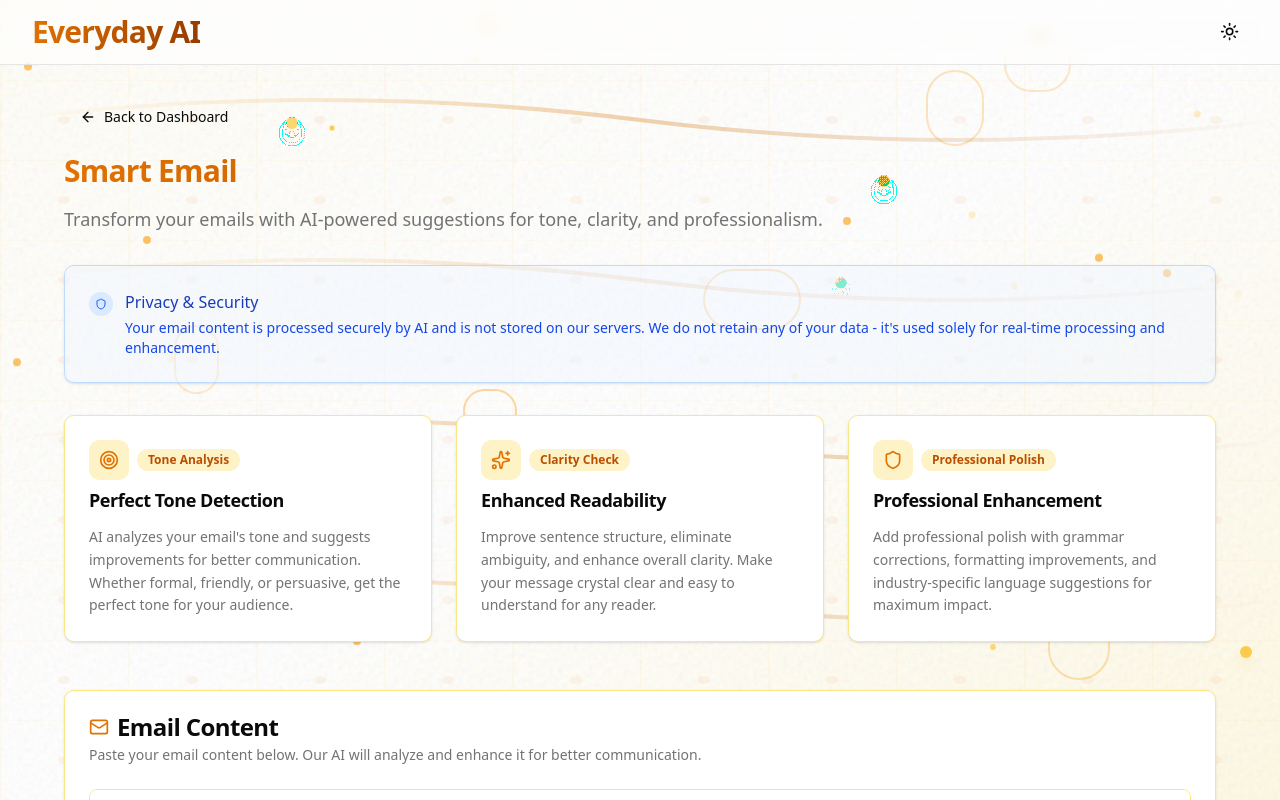
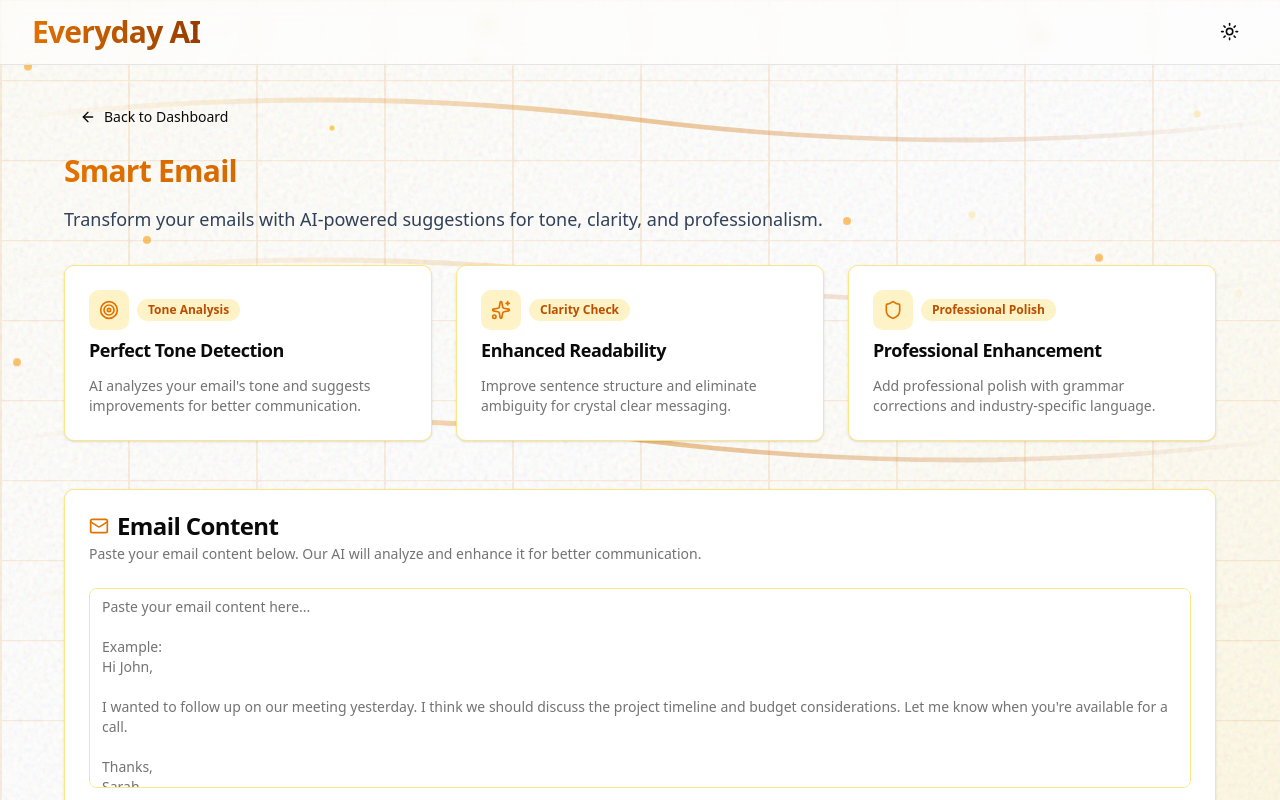
Before and after one commit to vkondi/everyday-ai, a Next.js app: page /tools/smart-email in a window 1280 px wide. Shown: the top 800 px of the page. Built offline with nearby package versions, Linux system fonts and the light colour scheme.

Commit message:
feat: smart email ui enhancement

```diff
--- a/app/dashboard/page.tsx
+++ b/app/dashboard/page.tsx
@@ -43,7 +43,7 @@ export default function DashboardPage() {
               Welcome to Everyday AI
             </h2>
             <div className="prose prose-lg dark:prose-invert max-w-none">
-              <p className="text-muted-foreground leading-relaxed">
+              <p className="text-slate-700 dark:text-slate-300 leading-relaxed">
                 Discover the power of artificial intelligence in your daily life. Our suite of intelligent tools is designed to enhance your productivity,
                 streamline your workflow, and make complex tasks simple. From crafting perfect emails to planning dream vacations,
                 let AI be your personal assistant for a smarter, more efficient tomorrow.
@@ -57,7 +57,7 @@ export default function DashboardPage() {
               <h3 className="text-2xl font-semibold tracking-tight mb-2 bg-gradient-to-r from-amber-600 to-amber-800 bg-clip-text text-transparent">
                 Intelligent Solutions Hub
               </h3>
-              <p className="text-muted-foreground">Explore our curated collection of AI-powered tools designed to transform your daily tasks</p>
+              <p className="text-slate-700 dark:text-slate-300">Explore our curated collection of AI-powered tools designed to transform your daily tasks</p>
             </div>
             <div className="grid grid-cols-1 md:grid-cols-2 lg:grid-cols-3 gap-6">
               {tools.map((tool) => (
--- a/app/tools/news-digest/page.tsx
+++ b/app/tools/news-digest/page.tsx
@@ -22,7 +22,7 @@ export default function NewsDigestPage() {
               </Button>
             </Link>
             <h1 className="text-3xl font-bold tracking-tight mb-4 bg-gradient-to-r from-amber-600 to-amber-800 bg-clip-text text-transparent">News Digest</h1>
-            <p className="text-muted-foreground">
+            <p className="text-slate-700 dark:text-slate-300">
               Stay informed with AI-curated news summaries tailored to your interests.
             </p>
           </div>
--- a/app/tools/smart-email/page.tsx
+++ b/app/tools/smart-email/page.tsx
@@ -1,6 +1,6 @@
 "use client"
 
-import { useState } from "react"
+import React, { useState } from "react"
 import { Button } from "@/components/ui/button"
 import { Header } from "@/components/header"
 import { Footer } from "@/components/footer"
@@ -9,7 +9,7 @@ import { BackgroundPattern } from "@/components/background-pattern"
 import { Card, CardContent, CardDescription, CardHeader, CardTitle } from "@/components/ui/card"
 import { Badge } from "@/components/ui/badge"
 import { Textarea } from "../../../components/ui/textarea"
-import { ArrowLeft, Mail, Sparkles, Target, Shield, Zap, Loader2, Copy, Check } from "lucide-react"
+import { ArrowLeft, Mail, Sparkles, Target, Shield, Zap, Loader2, Copy, Check, ChevronLeft, ChevronRight } from "lucide-react"
 import Link from "next/link"
 
 interface EmailAnalysis {
@@ -35,6 +35,28 @@ export default function SmartEmailPage() {
   const [copySuccess, setCopySuccess] = useState(false)
   const [copySubjectSuccess, setCopySubjectSuccess] = useState(false)
   const [copyEmailSuccess, setCopyEmailSuccess] = useState(false)
+  const [currentCardIndex, setCurrentCardIndex] = useState(0)
+
+  const featureCards = [
+    {
+      icon: Target,
+      badge: "Tone Analysis",
+      title: "Perfect Tone Detection",
+      description: "AI analyzes your email's tone and suggests improvements for better communication."
+    },
+    {
+      icon: Sparkles,
+      badge: "Clarity Check",
+      title: "Enhanced Readability",
+      description: "Improve sentence structure and eliminate ambiguity for crystal clear messaging."
+    },
+    {
+      icon: Shield,
+      badge: "Professional Polish",
+      title: "Professional Enhancement",
+      description: "Add professional polish with grammar corrections and industry-specific language."
+    }
+  ]
 
   const copyToClipboard = async (text: string, setSuccessState: (value: boolean) => void) => {
     try {
@@ -75,6 +97,14 @@ export default function SmartEmailPage() {
     }
   }
 
+  const nextCard = () => {
+    setCurrentCardIndex((prev) => (prev + 1) % featureCards.length)
+  }
+
+  const prevCard = () => {
+    setCurrentCardIndex((prev) => (prev - 1 + featureCards.length) % featureCards.length)
+  }
+
   return (
     <div className="min-h-screen flex flex-col relative">
       <BackgroundPattern />
@@ -93,90 +123,103 @@ export default function SmartEmailPage() {
             <h1 className="text-3xl font-bold tracking-tight mb-4 bg-gradient-to-r from-amber-600 to-amber-800 bg-clip-text text-transparent">
               Smart Email
             </h1>
-            <p className="text-muted-foreground text-lg">
+            <p className="text-slate-700 dark:text-slate-300 text-lg">
               Transform your emails with AI-powered suggestions for tone, clarity, and professionalism.
             </p>
           </div>
 
-          {/* Privacy Note */}
-          <Card className="mb-8 border-blue-200 dark:border-blue-800 bg-blue-50/50 dark:bg-blue-900/10">
-            <CardContent className="pt-6">
-              <div className="flex items-start space-x-3">
-                <div className="w-6 h-6 bg-blue-100 dark:bg-blue-900/20 rounded-full flex items-center justify-center flex-shrink-0 mt-0.5">
-                  <Shield className="h-3 w-3 text-blue-600 dark:text-blue-400" />
-                </div>
-                <div>
-                  <h4 className="font-medium text-blue-800 dark:text-blue-200 mb-1">Privacy & Security</h4>
-                  <p className="text-sm text-blue-700 dark:text-blue-300">
-                    Your email content is processed securely by AI and is not stored on our servers.
-                    We do not retain any of your data - it&apos;s used solely for real-time processing and enhancement.
-                  </p>
-                </div>
-              </div>
-            </CardContent>
-          </Card>
-
-          {/* Feature Cards */}
-          <div className="grid grid-cols-1 md:grid-cols-3 gap-6 mb-12">
-            <Card className="border-amber-200 dark:border-amber-800">
+          {/* Feature Cards - Grid on large screens, Carousel on mobile */}
+          <div className="mb-12">
+            {/* Desktop/Tablet Grid View */}
+            <div className="hidden md:grid md:grid-cols-3 gap-6">
+              {featureCards.map((card, index) => (
+                <Card key={index} className="border-amber-200 dark:border-amber-800">
                   <CardHeader className="pb-3">
                     <div className="flex items-center space-x-2">
                       <div className="w-10 h-10 bg-amber-100 dark:bg-amber-900/20 rounded-lg flex items-center justify-center">
-                    <Target className="h-5 w-5 text-amber-600 dark:text-amber-400" />
+                        {(() => {
+                          const IconComponent = card.icon;
+                          return <IconComponent className="h-5 w-5 text-amber-600 dark:text-amber-400" />;
+                        })()}
                       </div>
                       <Badge variant="secondary" className="bg-amber-100 dark:bg-amber-900/20 text-amber-700 dark:text-amber-300">
-                    Tone Analysis
+                        {card.badge}
                       </Badge>
                     </div>
-                <CardTitle className="text-lg">Perfect Tone Detection</CardTitle>
+                    <CardTitle className="text-lg">{card.title}</CardTitle>
                   </CardHeader>
                   <CardContent>
-                                   <CardDescription className="text-sm leading-relaxed">
-                     AI analyzes your email&apos;s tone and suggests improvements for better communication.
-                     Whether formal, friendly, or persuasive, get the perfect tone for your audience.
+                    <CardDescription className="text-sm">
+                      {card.description}
                     </CardDescription>
                   </CardContent>
                 </Card>
+              ))}
+            </div>
 
-            <Card className="border-amber-200 dark:border-amber-800">
+            {/* Mobile Carousel View */}
+            <div className="md:hidden">
+              <div className="relative">
+                <div className="flex justify-center">
+                  <Card className="border-amber-200 dark:border-amber-800 max-w-md w-full">
                     <CardHeader className="pb-3">
                       <div className="flex items-center space-x-2">
                         <div className="w-10 h-10 bg-amber-100 dark:bg-amber-900/20 rounded-lg flex items-center justify-center">
-                    <Sparkles className="h-5 w-5 text-amber-600 dark:text-amber-400" />
+                          {(() => {
+                            const IconComponent = featureCards[currentCardIndex].icon;
+                            return <IconComponent className="h-5 w-5 text-amber-600 dark:text-amber-400" />;
+                          })()}
                         </div>
                         <Badge variant="secondary" className="bg-amber-100 dark:bg-amber-900/20 text-amber-700 dark:text-amber-300">
-                    Clarity Check
+                          {featureCards[currentCardIndex].badge}
                         </Badge>
                       </div>
-                <CardTitle className="text-lg">Enhanced Readability</CardTitle>
+                      <CardTitle className="text-lg">{featureCards[currentCardIndex].title}</CardTitle>
                     </CardHeader>
                     <CardContent>
-                <CardDescription className="text-sm leading-relaxed">
-                  Improve sentence structure, eliminate ambiguity, and enhance overall clarity.
-                  Make your message crystal clear and easy to understand for any reader.
+                      <CardDescription className="text-sm">
+                        {featureCards[currentCardIndex].description}
                       </CardDescription>
                     </CardContent>
                   </Card>
+                </div>
 
-            <Card className="border-amber-200 dark:border-amber-800">
-              <CardHeader className="pb-3">
-                <div className="flex items-center space-x-2">
-                  <div className="w-10 h-10 bg-amber-100 dark:bg-amber-900/20 rounded-lg flex items-center justify-center">
-                    <Shield className="h-5 w-5 text-amber-600 dark:text-amber-400" />
+                {/* Carousel Navigation */}
+                <div className="flex justify-center items-center mt-4 space-x-4">
+                  <Button
+                    variant="ghost"
+                    size="sm"
+                    onClick={prevCard}
+                    className="h-8 w-8 p-0"
+                  >
+                    <ChevronLeft className="h-4 w-4" />
+                  </Button>
+
+                  <div className="flex space-x-2">
+                    {featureCards.map((_, index) => (
+                      <button
+                        key={index}
+                        onClick={() => setCurrentCardIndex(index)}
+                        className={`w-2 h-2 rounded-full transition-colors ${
+                          index === currentCardIndex
+                            ? 'bg-amber-600 dark:bg-amber-400'
+                            : 'bg-gray-300 dark:bg-gray-600'
+                        }`}
+                      />
+                    ))}
                   </div>
-                  <Badge variant="secondary" className="bg-amber-100 dark:bg-amber-900/20 text-amber-700 dark:text-amber-300">
-                    Professional Polish
-                  </Badge>
+
+                  <Button
+                    variant="ghost"
+                    size="sm"
+                    onClick={nextCard}
+                    className="h-8 w-8 p-0"
+                  >
+                    <ChevronRight className="h-4 w-4" />
+                  </Button>
                 </div>
-                <CardTitle className="text-lg">Professional Enhancement</CardTitle>
-              </CardHeader>
-              <CardContent>
-                <CardDescription className="text-sm leading-relaxed">
-                  Add professional polish with grammar corrections, formatting improvements,
-                  and industry-specific language suggestions for maximum impact.
-                </CardDescription>
-              </CardContent>
-            </Card>
+              </div>
+            </div>
           </div>
 
           {/* Email Input Section */}
@@ -377,6 +420,23 @@ export default function SmartEmailPage() {
               </CardContent>
             </Card>
           )}
+
+          {/* Privacy Note - Moved to bottom */}
+          <Card className="mt-8 border-blue-200 dark:border-blue-800 bg-blue-50/50 dark:bg-blue-900/10">
+            <CardContent className="pt-6">
+              <div className="flex items-start space-x-3">
+                <div className="w-6 h-6 bg-blue-100 dark:bg-blue-900/20 rounded-full flex items-center justify-center flex-shrink-0 mt-0.5">
+                  <Shield className="h-3 w-3 text-blue-600 dark:text-blue-400" />
+                </div>
+                <div>
+                  <h4 className="font-medium text-blue-800 dark:text-blue-200 mb-1">Privacy & Security</h4>
+                  <p className="text-sm text-blue-700 dark:text-blue-300">
+                    Your email content is processed securely and not stored on our servers.
+                  </p>
+                </div>
+              </div>
+            </CardContent>
+          </Card>
         </div>
       </main>
 
--- a/app/tools/travel-itinerary/page.tsx
+++ b/app/tools/travel-itinerary/page.tsx
@@ -22,7 +22,7 @@ export default function TravelItineraryPage() {
               </Button>
             </Link>
             <h1 className="text-3xl font-bold tracking-tight mb-4 bg-gradient-to-r from-amber-600 to-amber-800 bg-clip-text text-transparent">Travel Itinerary Builder</h1>
-            <p className="text-muted-foreground">
+            <p className="text-slate-700 dark:text-slate-300">
               Create personalized travel plans with AI recommendations for destinations, activities, and budget optimization.
             </p>
           </div>
--- a/components/background-pattern.tsx
+++ b/components/background-pattern.tsx
@@ -36,8 +36,8 @@ export function BackgroundPattern() {
         ))}
       </div>
 
-      {/* Neural Network Grid */}
-      <div className="absolute inset-0 opacity-15 dark:opacity-25">
+      {/* Neural Network Grid - Enhanced visibility */}
+      <div className="absolute inset-0 opacity-25 dark:opacity-35">
         <svg
           className="w-full h-full"
           xmlns="http://www.w3.org/2000/svg"
@@ -51,13 +51,12 @@ export function BackgroundPattern() {
               height="10"
               patternUnits="userSpaceOnUse"
             >
-              <circle cx="5" cy="5" r="0.5" fill="currentColor" className="text-amber-600/40 dark:text-amber-400/50" />
               <path
                 d="M 10 0 L 0 0 0 10"
                 fill="none"
                 stroke="currentColor"
-                strokeWidth="0.2"
-                className="text-amber-500/30 dark:text-amber-300/40"
+                strokeWidth="0.3"
+                className="text-amber-600/50 dark:text-amber-400/60"
               />
             </pattern>
           </defs>
@@ -75,42 +74,24 @@ export function BackgroundPattern() {
         >
           <defs>
             <linearGradient id="circuitGradient" x1="0%" y1="0%" x2="100%" y2="100%">
-              <stop offset="0%" stopColor="rgb(245 158 11)" stopOpacity="0.3" />
-              <stop offset="50%" stopColor="rgb(217 119 6)" stopOpacity="0.5" />
-              <stop offset="100%" stopColor="rgb(180 83 9)" stopOpacity="0.3" />
+              <stop offset="0%" stopColor="rgb(245 158 11)" stopOpacity="0.4" />
+              <stop offset="50%" stopColor="rgb(217 119 6)" stopOpacity="0.6" />
+              <stop offset="100%" stopColor="rgb(180 83 9)" stopOpacity="0.4" />
             </linearGradient>
           </defs>
 
           {/* Horizontal circuit lines */}
-          <line x1="0" y1="20" x2="100" y2="20" stroke="url(#circuitGradient)" strokeWidth="0.3" className="animate-pulse" />
-          <line x1="0" y1="40" x2="100" y2="40" stroke="url(#circuitGradient)" strokeWidth="0.3" className="animate-pulse" style={{animationDelay: '0.5s'}} />
-          <line x1="0" y1="60" x2="100" y2="60" stroke="url(#circuitGradient)" strokeWidth="0.3" className="animate-pulse" style={{animationDelay: '1s'}} />
-          <line x1="0" y1="80" x2="100" y2="80" stroke="url(#circuitGradient)" strokeWidth="0.3" className="animate-pulse" style={{animationDelay: '1.5s'}} />
+          <line x1="0" y1="20" x2="100" y2="20" stroke="url(#circuitGradient)" strokeWidth="0.4" className="animate-pulse" />
+          <line x1="0" y1="40" x2="100" y2="40" stroke="url(#circuitGradient)" strokeWidth="0.4" className="animate-pulse" style={{animationDelay: '0.5s'}} />
+          <line x1="0" y1="60" x2="100" y2="60" stroke="url(#circuitGradient)" strokeWidth="0.4" className="animate-pulse" style={{animationDelay: '1s'}} />
+          <line x1="0" y1="80" x2="100" y2="80" stroke="url(#circuitGradient)" strokeWidth="0.4" className="animate-pulse" style={{animationDelay: '1.5s'}} />
 
           {/* Vertical circuit lines */}
-          <line x1="20" y1="0" x2="20" y2="100" stroke="url(#circuitGradient)" strokeWidth="0.3" className="animate-pulse" style={{animationDelay: '0.3s'}} />
-          <line x1="40" y1="0" x2="40" y2="100" stroke="url(#circuitGradient)" strokeWidth="0.3" className="animate-pulse" style={{animationDelay: '0.8s'}} />
-          <line x1="60" y1="0" x2="60" y2="100" stroke="url(#circuitGradient)" strokeWidth="0.3" className="animate-pulse" style={{animationDelay: '1.3s'}} />
-          <line x1="80" y1="0" x2="80" y2="100" stroke="url(#circuitGradient)" strokeWidth="0.3" className="animate-pulse" style={{animationDelay: '1.8s'}} />
+          <line x1="20" y1="0" x2="20" y2="100" stroke="url(#circuitGradient)" strokeWidth="0.4" className="animate-pulse" style={{animationDelay: '0.3s'}} />
+          <line x1="40" y1="0" x2="40" y2="100" stroke="url(#circuitGradient)" strokeWidth="0.4" className="animate-pulse" style={{animationDelay: '0.8s'}} />
+          <line x1="60" y1="0" x2="60" y2="100" stroke="url(#circuitGradient)" strokeWidth="0.4" className="animate-pulse" style={{animationDelay: '1.3s'}} />
+          <line x1="80" y1="0" x2="80" y2="100" stroke="url(#circuitGradient)" strokeWidth="0.4" className="animate-pulse" style={{animationDelay: '1.8s'}} />
         </svg>
-      </div>
-
-      {/* Floating AI Nodes */}
-      <div className="absolute inset-0">
-        {[...Array(8)].map((_, i) => (
-          <div
-            key={i}
-            className="absolute border-2 border-amber-500/40 dark:border-amber-400/50 rounded-full animate-pulse"
-            style={{
-              width: `${40 + Math.random() * 60}px`,
-              height: `${40 + Math.random() * 60}px`,
-              left: `${Math.random() * 100}%`,
-              top: `${Math.random() * 100}%`,
-              animationDelay: `${Math.random() * 2}s`,
-              animationDuration: `${2 + Math.random() * 2}s`,
-            }}
-          />
-        ))}
       </div>
 
       {/* Data Flow Streams */}
@@ -124,7 +105,7 @@ export function BackgroundPattern() {
           <defs>
             <linearGradient id="dataFlow" x1="0%" y1="0%" x2="100%" y2="0%">
               <stop offset="0%" stopColor="rgb(245 158 11)" stopOpacity="0" />
-              <stop offset="50%" stopColor="rgb(217 119 6)" stopOpacity="0.4" />
+              <stop offset="50%" stopColor="rgb(217 119 6)" stopOpacity="0.5" />
               <stop offset="100%" stopColor="rgb(180 83 9)" stopOpacity="0" />
             </linearGradient>
           </defs>
@@ -133,14 +114,14 @@ export function BackgroundPattern() {
             d="M 0 15 Q 25 10 50 15 T 100 15"
             fill="none"
             stroke="url(#dataFlow)"
-            strokeWidth="0.5"
+            strokeWidth="0.6"
             className="animate-pulse"
           />
           <path
             d="M 0 35 Q 25 30 50 35 T 100 35"
             fill="none"
             stroke="url(#dataFlow)"
-            strokeWidth="0.5"
+            strokeWidth="0.6"
             className="animate-pulse"
             style={{animationDelay: '0.7s'}}
           />
@@ -148,7 +129,7 @@ export function BackgroundPattern() {
             d="M 0 55 Q 25 50 50 55 T 100 55"
             fill="none"
             stroke="url(#dataFlow)"
-            strokeWidth="0.5"
+            strokeWidth="0.6"
             className="animate-pulse"
             style={{animationDelay: '1.4s'}}
           />
@@ -156,31 +137,17 @@ export function BackgroundPattern() {
             d="M 0 75 Q 25 70 50 75 T 100 75"
             fill="none"
             stroke="url(#dataFlow)"
-            strokeWidth="0.5"
+            strokeWidth="0.6"
             className="animate-pulse"
             style={{animationDelay: '2.1s'}}
           />
         </svg>
       </div>
 
-      {/* Glowing Orbs */}
-      <div className="absolute inset-0">
-        {[...Array(6)].map((_, i) => (
-          <div
-            key={i}
-            className="absolute w-3 h-3 bg-amber-400/70 dark:bg-amber-300/70 rounded-full shadow-lg shadow-amber-400/50 dark:shadow-amber-300/50 animate-pulse"
-            style={{
-              left: `${Math.random() * 100}%`,
-              top: `${Math.random() * 100}%`,
-              animationDelay: `${Math.random() * 3}s`,
-              animationDuration: `${2 + Math.random() * 3}s`,
-            }}
-          />
-        ))}
-      </div>
+      {/* Glowing Orbs - Removed circular objects as requested */}
 
       {/* Subtle noise overlay */}
-      <div className="absolute inset-0 opacity-10 dark:opacity-15">
+      <div className="absolute inset-0 opacity-15 dark:opacity-20">
         <div
           className="w-full h-full"
           style={{
```
Also changed, not shown: components/ui/button.tsx (+15 -3 lines). Lines whose indentation alone changed are shown as unchanged.
